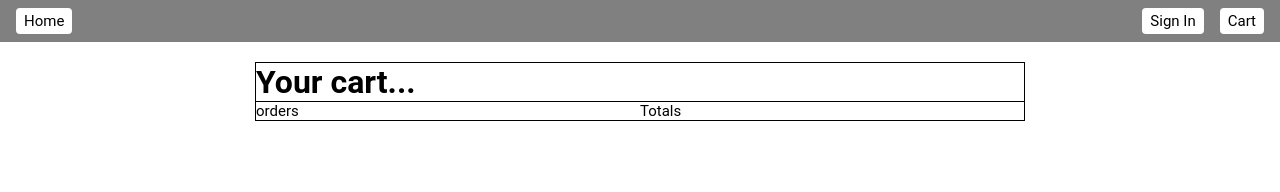
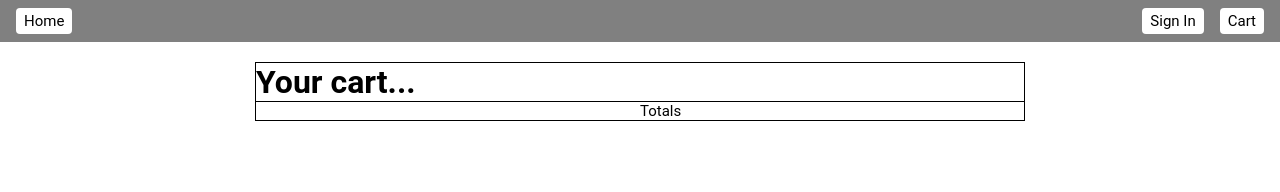
Before and after one commit to Frank-5850/E-commerse, a React (Create React App) app in the folder frontend/: page /cart in a window 1280 px wide. Shown: the top 192 px of the page. Built offline with nearby package versions, Linux system fonts and the light colour scheme.

Commit message:
feat(cart): users can add to cart.

```diff
--- a/frontend/src/cart/Cart.js
+++ b/frontend/src/cart/Cart.js
@@ -1,4 +1,5 @@
-import React from "react";
+import React, { useEffect } from "react";
+import { useSelector } from "react-redux";
 import {
   CartWrapper,
   CartContainer,
@@ -10,6 +11,12 @@ import {
 } from "./cart.styles";
 
 const Cart = () => {
+  const { cart } = useSelector((state) => state.cartSlice);
+
+  useEffect(() => {
+    console.log(cart);
+  }, []);
+
   return (
     <CartWrapper>
       <CartContainer>
@@ -17,7 +24,7 @@ const Cart = () => {
           <Header>Your cart...</Header>
         </CartHeader>
         <CartInfoWrapper>
-          <OrderContainer>orders</OrderContainer>
+          <OrderContainer>{cart.name}</OrderContainer>
           <CartTotalContainer>Totals</CartTotalContainer>
         </CartInfoWrapper>
       </CartContainer>
--- a/frontend/src/productDetailsModal/ProductDetailsModal.js
+++ b/frontend/src/productDetailsModal/ProductDetailsModal.js
@@ -1,4 +1,4 @@
-import React from "react";
+import React, { useState } from "react";
 import {
   ProductDetailWrapper,
   ProductDetailContainer,
@@ -12,12 +12,35 @@ import {
   ProductPrice,
 } from "../productCard/productCard.styles";
 import { CloseButton } from "../user/signin/forms.styles";
+import { useDispatch, useSelector } from "react-redux";
+import { addToCart } from "../redux/slices/cartSlice";
 
 const ProductDetailsModal = ({
   product,
   productDetails,
   setProductDetails,
 }) => {
+  const [quantity, setQuantity] = useState(1);
+  const dispatch = useDispatch();
+  const { cart } = useSelector((state) => state.cartSlice);
+
+  const handleQuantityChange = (e) => {
+    setQuantity(e.target.value);
+  };
+
+  const handleAddToCart = async () => {
+    try {
+      product.quantity = quantity;
+      await dispatch(
+        addToCart(...cart, {
+          product: product,
+        })
+      );
+    } catch (error) {
+      console.log(error);
+    }
+  };
+
   return (
     <ProductDetailWrapper
       show={productDetails.show}
@@ -41,8 +64,12 @@ const ProductDetailsModal = ({
           </ProductDetailGroup>
           <ProductDetailGroup>
             Qty:
-            <input type="number" />
-            <button>Add to Cart</button>
+            <input
+              type="number"
+              value={quantity}
+              onChange={handleQuantityChange}
+            />
+            <button onClick={() => handleAddToCart()}>Add to Cart</button>
           </ProductDetailGroup>
         </ProductDetailSection>
       </ProductDetailContainer>
--- /dev/null
+++ b/frontend/src/redux/slices/cartSlice.js
@@ -0,0 +1,19 @@
+import { createSlice } from "@reduxjs/toolkit";
+
+const initialState = {
+  cart: [],
+};
+
+export const cartSlice = createSlice({
+  name: "cart",
+  initialState,
+  reducers: {
+    addToCart: (state, action) => {
+      state.cart.push(action.payload);
+    },
+  },
+});
+
+export const { addToCart } = cartSlice.actions;
+
+export default cartSlice.reducer;
--- a/frontend/src/redux/store.js
+++ b/frontend/src/redux/store.js
@@ -2,11 +2,13 @@ import { configureStore } from "@reduxjs/toolkit";
 import formToggleSlice from "./slices/formToggleSlice";
 import authSlice from "./slices/authSlice";
 import successSlice from "./slices/successSlice";
+import cartSlice from "./slices/cartSlice";
 
 export const store = configureStore({
   reducer: {
     formToggleSlice,
     authSlice,
     successSlice,
+    cartSlice,
   },
 });
```
